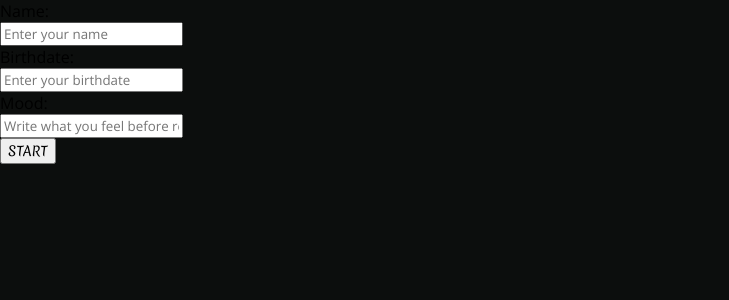
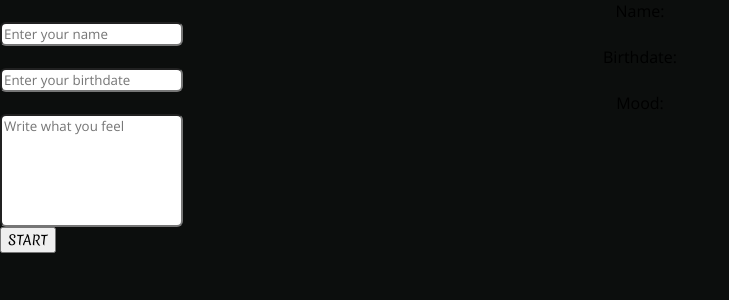
Before and after one commit to florienborg/sakura_tarot, a React (Create React App) app: page / in a window 1280 px wide. Shown: the top 300 px of the page, without its empty margins (0-729 px from the left). Built offline with nearby package versions, Linux system fonts and the light colour scheme.

Commit message:
WIP the form is still not justified to the right, the words of name, birthday, mood next to it need to be rendered

```diff
--- a/src/components/inputs/Inputs.jsx
+++ b/src/components/inputs/Inputs.jsx
@@ -64,7 +64,7 @@ function Form() {
         id="mood"
         name="mood"
         className="input-mood"
-        placeholder="Write what you feel before reading. Max 100 chars."
+        placeholder="Write what you feel"
         value={formData.mood}
         maxLength={100} //  limit 100 characters
         onChange={handleChange}
--- a/src/components/inputs/inputs.css
+++ b/src/components/inputs/inputs.css
@@ -1,19 +1,39 @@
 @import url('https://fonts.googleapis.com/css2?family=Open+Sans:ital,wght@0,300;0,400;0,500;0,600;0,700;0,800;1,300;1,400;1,500;1,600;1,700;1,800&display=swap');
 @import url('https://fonts.googleapis.com/css2?family=Merienda:wght@300;400;500;600;700;800;900&display=swap');
 
+
+input{
+    border-radius: 6px;
+    font-family: 'Open Sans', sans-serif;
+}
+
 .text-input{
     display: flex;
+    justify-content: center;
+    border-radius: 15px;
 }
 
 .text-mood{
     display: flex;
-
+    justify-content: center;
 }
 
 .input-mood{
 
+    padding-bottom: 90px;
+
 }
+/*
+.text-mood::placeholder {
+    overflow-y: scroll;
+    max-height: 100px;  Ajusta la altura máxima según tus necesidades
+  } */
+
 
 .start-buttom{
     display: flex;
 }
+
+p{
+    color: white;
+}
```
